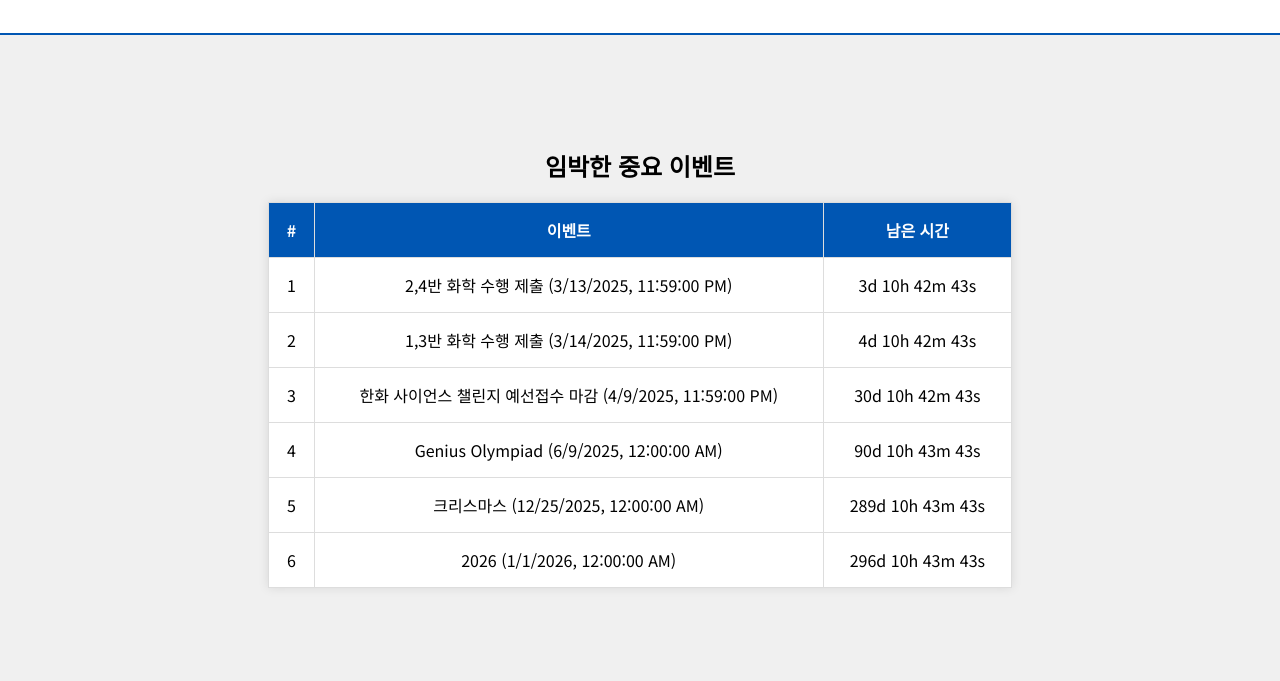
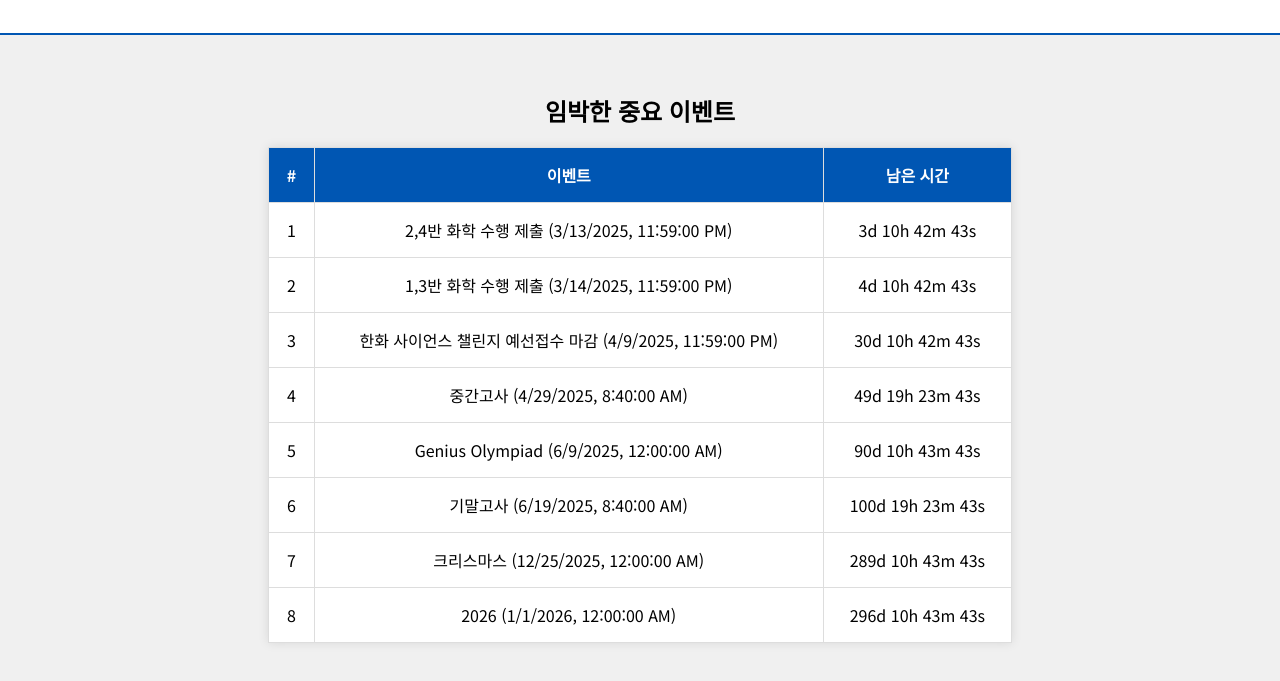
Before and after one commit to qpi-ipret/q-alim2nd, a plain HTML site: page index.html in a window 1280 px wide. Shown: the part 119-800 px from the top of the page. Drawn offline with Linux system fonts and the light colour scheme.

Commit message:
중간, 기말 추가

```diff
--- a/index.html
+++ b/index.html
@@ -108,7 +108,9 @@
                 { name: "2,4반 화학 수행 제출", date: "2025-03-13T23:59:00" },
                 { name: "1,3반 화학 수행 제출", date: "2025-03-14T23:59:00" },
                 { name: "한화 사이언스 챌린지 예선접수 마감", date: "2025-04-09T23:59:00" },
+                { name: "중간고사", date: "2025-04-29T08:40:00" },
                 { name: "Genius Olympiad", date: "2025-06-09T00:00:00" },
+                { name: "기말고사", date: "2025-06-19T08:40:00" },
                 { name: "크리스마스", date: "2025-12-25T00:00:00" },
                 { name: "2026", date: "2026-01-01T00:00:00" }
             ];
```
